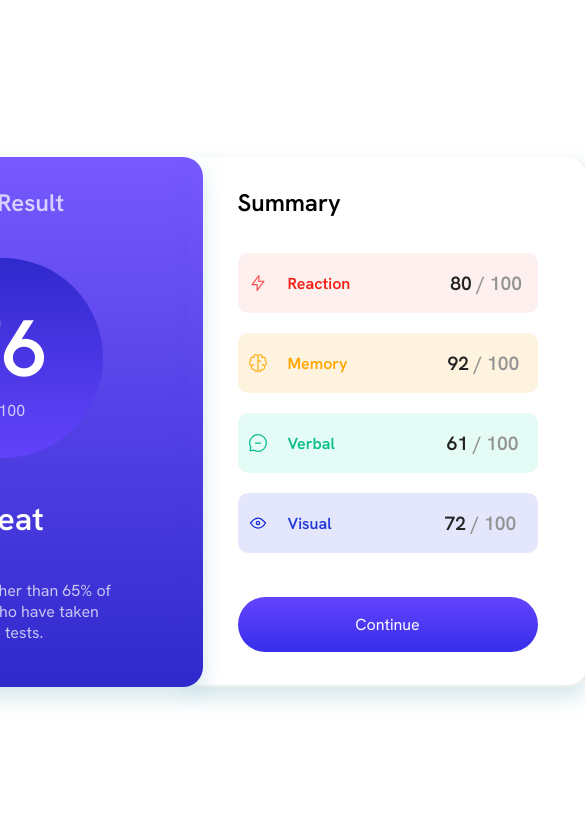
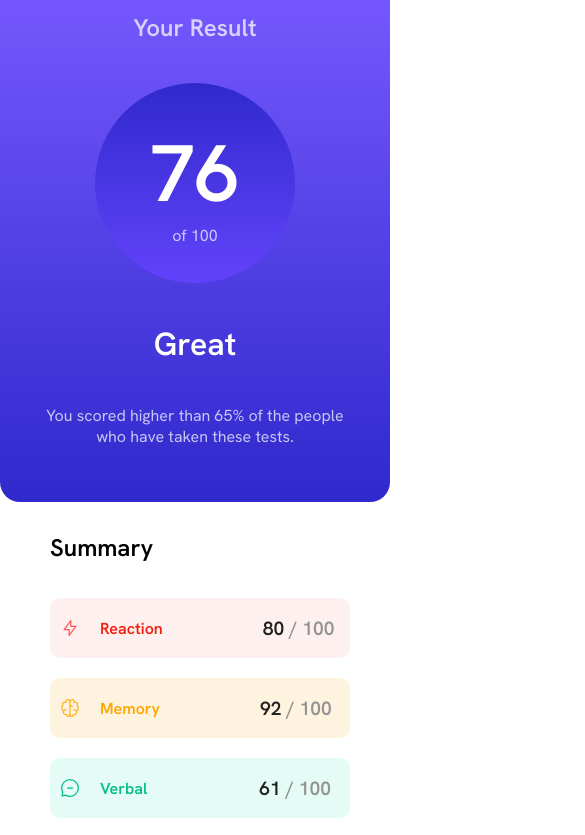
Before and after one commit to xImpulse7/frontend-mentor-challenge, a plain HTML site: page index.html in a window 390 px wide. Shown: the top 835 px of the page, 585 px wide, since content can reach past the window. Drawn offline with Linux system fonts and the light colour scheme.

Commit message:
Update: added a mobile view

```diff
--- a/index.html
+++ b/index.html
@@ -35,6 +35,7 @@
     />
   </head>
   <body>
+    <main style="display: flex; height: 100vh; justify-content: center; align-items: center;">
     <div class="container">
       <div class="first-half">
         <p class="heading">Your Result</p>
@@ -88,6 +89,7 @@
         <p class="button">Continue</p>
       </div>
     </div>
+    </main>
 
     <div class="attribution">
       Challenge by
--- a/stylesheet.css
+++ b/stylesheet.css
@@ -7,43 +7,34 @@
   display: flex;
   flex-direction: column;
   align-items: center;
-  height: 530px;
-  width: 400px;
+  height: 100%;
+  width: 50%;
   background: linear-gradient(180deg, #6543fee1, #2f29cc);
   border-radius: 20px;
-  position: absolute;
-  z-index: 1;
-  box-shadow: 0px 10px 20px 1px #b1d4dd86;
-  margin-right: 385px;
   color: white;
-  font-family: 'Hanken Grotesk';
+  font-family: "Hanken Grotesk";
   gap: 40px;
 }
 
 .second-half {
   display: flex;
   flex-direction: column;
-  height: 530px;
-  width: 400px;
-  border: solid rgba(0, 0, 0, 0.062) 2px;
-  border-left: none;
-  border-top: none;
-  border-radius: 0px 20px 20px 0px;
-  position: absolute;
-  z-index: 0;
-  box-shadow: 0px 10px 20px 1px #b1d4dd86;
-  margin-left: 385px;
+  height: 100%;
+  width: 50%;
   gap: 20px;
-  font-family: 'Hanken Grotesk';
+  font-family: "Hanken Grotesk";
 }
 
 .container {
   display: flex;
-  position: relative;
   justify-content: center;
   align-items: center;
   height: 100vh;
-  background-color: white;
+  background-color: rgb(255, 255, 255);
+  width: 800px;
+  box-shadow: 0px 10px 20px 1px #b1d4dd86;
+  height: 530px;
+  border-radius: 20px;
 }
 
 .button {
@@ -51,7 +42,7 @@
   flex-direction: column;
   justify-content: center;
   align-items: center;
-  background: linear-gradient(180deg, #6643fe, #352eea);
+  background-color: #2c3d58;
   text-align: center;
   color: white;
   width: 300px;
@@ -224,36 +215,82 @@
   margin-top: 30px;
 }
 
-.value{
+.value {
   display: flex;
   flex-direction: column;
   justify-content: center;
-background: linear-gradient( #2f29cc, #6543fee1 );
+  background: linear-gradient(#2f29cc, #6543fee1);
   height: 200px;
   width: 200px;
   border-radius: 5000px;
 }
 
-.value1{
+.value1 {
   display: flex;
   justify-content: center;
   font-size: 80px;
   font-weight: bolder;
 }
 
-.value2{
+.value2 {
   display: flex;
   justify-content: center;
   color: #ffffffb9;
 }
 
-.great{
+.great {
   font-weight: bolder;
   font-size: xx-large;
 }
 
-.body{
+.body {
   text-align: center;
   width: 220px;
   color: #ffffffb9;
 }
+
+@media (max-width: 481px) {
+  .container {
+    display: flex;
+    flex-direction: column;
+    justify-content: center;
+    align-items: center;
+    height: 1200px;
+    border-bottom: 0px;
+    box-shadow: none;
+  }
+
+.body {
+  text-align: center;
+  width: 300px;
+  color: #ffffffb9;
+
+}
+  .first-half {
+  display: flex;
+  flex-direction: column;
+  width: 100%;
+  background: linear-gradient(180deg, #6543fee1, #2f29cc);
+  border-radius: 0px 0px 20px 20px;
+  color: white;
+  font-family: "Hanken Grotesk";
+  gap: 40px;
+  margin-top: 160px;
+}
+
+.second-half {
+  display: flex;
+  align-items: start;
+  width: 100%;
+  gap: 20px;
+  font-family: "Hanken Grotesk";
+}
+
+.attribution{
+  display: flex;
+  justify-content: center;
+  align-items: end;
+  margin-top: 170px;
+}
+
+}
```
Lines whose indentation alone changed are shown as unchanged.
